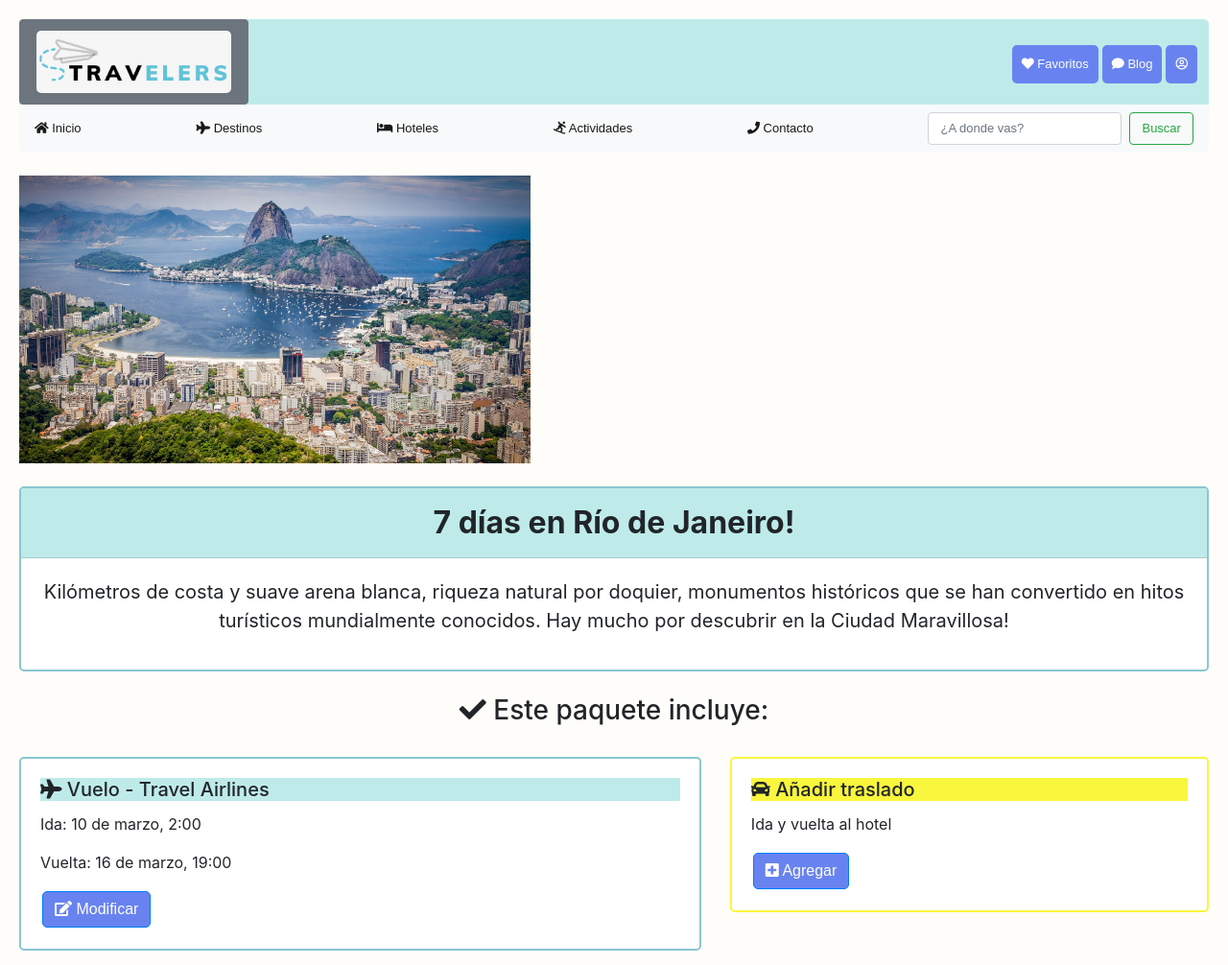
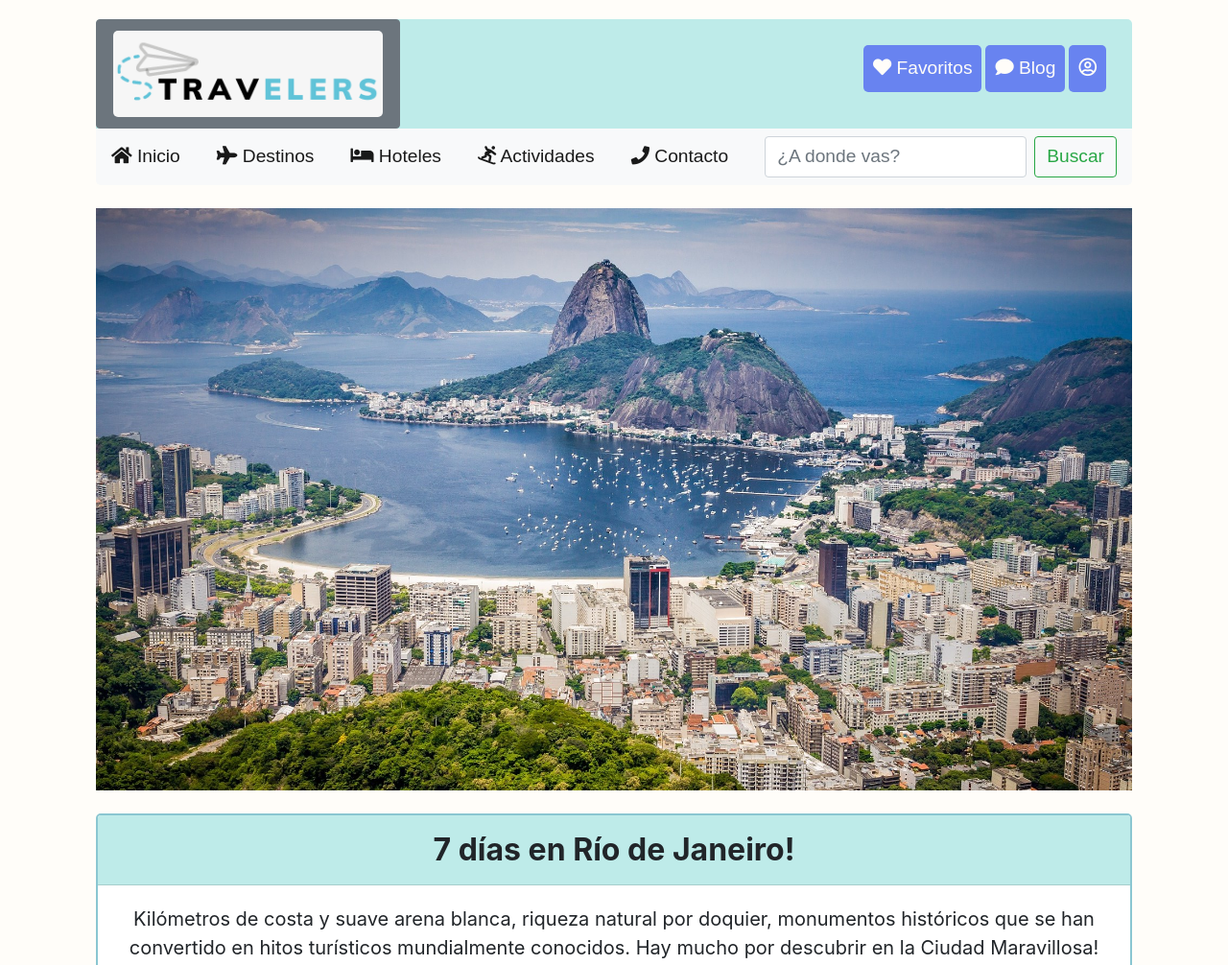
Before and after one commit to majo42/TP1, a plain HTML site: page producto.html in a window 1280 px wide. Shown: the top 1006 px of the page at 96% size. Drawn offline with nearby package versions, Linux system fonts and the light colour scheme.

Commit message:
terminando con media queries

```diff
--- a/css/estilo.css
+++ b/css/estilo.css
@@ -94,10 +94,6 @@ h3 {
 }
 
 /* Producto */
-
-.rio-img {
-  height: 647px;
-}
 
 .card-producto {
   text-align: center;
@@ -225,10 +221,6 @@ h3 {
 
   /* Producto */
 
-  .rio-img {
-    height: 300px;
-  }
-
   .boton-comprar {
     margin: 0px;
     margin-top: 30px;
@@ -259,16 +251,65 @@ h3 {
 
   /* General */
 
-  /* Index */
-
-  /* Producto */
+  .d-flex {
+    display: flex!important;
+    text-align: left;
+  }
 
   /* Checkout */
+
+  .col-sm-6 {
+    margin: 0px;
+    margin-top: 10px;
+    margin-bottom: 10px;
+  }
 
 }
 
 /* Large devices (desktops, 992px and up) */
 @media (min-width: 992px) {
+
+  /* General */
+
+  .body {
+    margin: 20px;
+    margin-left: 100px;
+    margin-right: 100px;
+  }
+
+  .logo {
+    height: 100px;
+    padding: 5px;
+    border-radius: 10px;
+  }
+
+  .media-body {
+    margin: 25px;
+  }
+
+  .nav-link {
+    padding: 10px;
+  }
+
+  .nav-item, .navbar-brand, .form-control, .btn-outline-success {
+    font-size: larger;
+  }
+
+  /* Index */
+
+  .card-deck {
+    display: flex;
+  }
+
+  /* Checkout */
+
+
+
+}
+
+/* Extra large devices (large desktops, 1200px and up) */
+@media (min-width: 1200px) {
+
   /* General */
 
   /* Index */
@@ -277,14 +318,3 @@ h3 {
 
   /* Checkout */
 }
-
-/* Extra large devices (large desktops, 1200px and up) */
-@media (min-width: 1200px) {
-  /* General */
-
-  /* Index */
-
-  /* Producto */
-
-  /* Checkout */
-}
--- a/producto.html
+++ b/producto.html
@@ -52,7 +52,7 @@
     <br>
     <section>
       <div>
-        <img src="img/rio_de_janeiro.jpg" class="rio-img" alt="Río de Janeiro">
+        <img src="img/rio_de_janeiro.jpg" class="img-fluid" alt="Río de Janeiro">
       </div>
     </section>
     <br>
```
